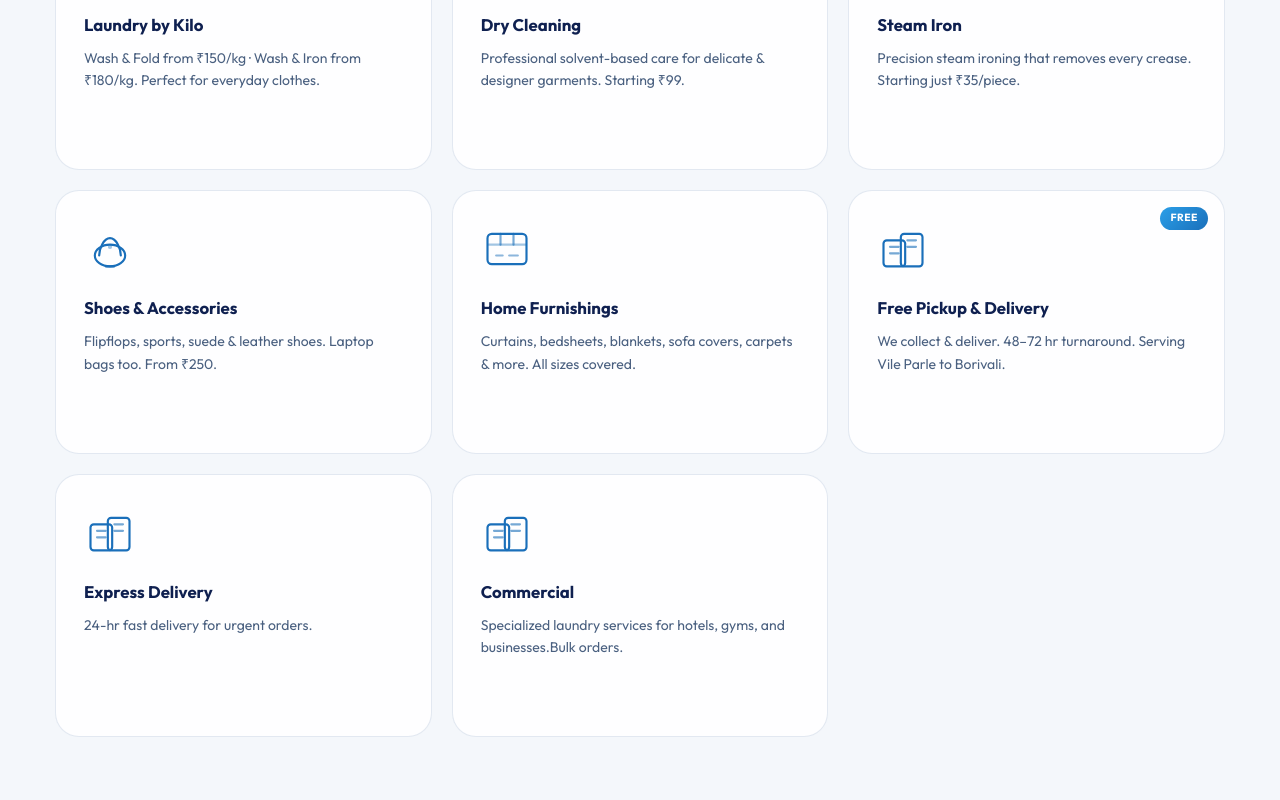
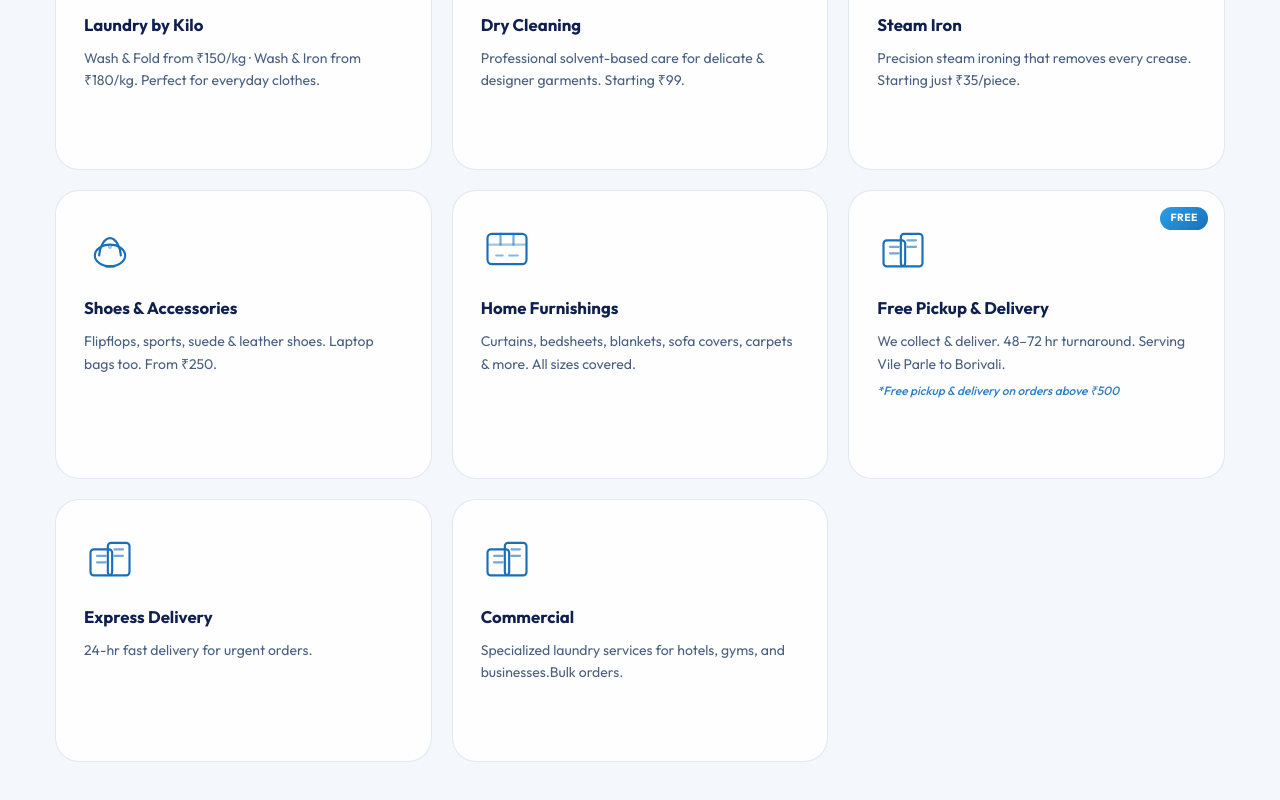
Before and after one commit to mxnxsh/super-dry, a React (Vite) app: page / in a window 1280 px wide. Shown: the part 1214-2014 px from the top of the page. Built offline with nearby package versions, Linux system fonts and the light colour scheme.

Commit message:
remove scroll and add disclaimer

```diff
--- a/src/components/Hero.jsx
+++ b/src/components/Hero.jsx
@@ -1,5 +1,5 @@
-import { useEffect, useRef } from 'react'
-import { motion, useScroll, useTransform, useSpring } from 'framer-motion'
+import { useRef } from 'react'
+import { motion } from 'framer-motion'
 import './Hero.css'
 
 function FloatingHanger() {
@@ -97,9 +97,6 @@ const itemVariants = {
 
 export default function Hero() {
   const ref = useRef(null)
-  const { scrollYProgress } = useScroll({ target: ref, offset: ['start start', 'end start'] })
-  const y = useSpring(useTransform(scrollYProgress, [0, 1], [0, 120]), { stiffness: 60, damping: 20 })
-  const opacity = useTransform(scrollYProgress, [0, 0.7], [1, 0])
 
   return (
     <section id="home" className="hero" ref={ref}>
@@ -108,7 +105,7 @@ export default function Hero() {
       <div className="hero__glow hero__glow--2" />
       <div className="hero__grid-overlay" />
 
-      <motion.div className="container hero__inner" style={{ y, opacity }}>
+      <motion.div className="container hero__inner">
         {/* Left content */}
         <motion.div
           className="hero__content"
--- a/src/components/Services.css
+++ b/src/components/Services.css
@@ -72,6 +72,15 @@
   font-size: 0.875rem;
   color: var(--text-secondary);
   line-height: 1.6;
+}
+
+.services__disclaimer {
+  font-size: 0.75rem;
+  color: var(--gold);
+  margin-top: 6px;
+  font-style: italic;
+  font-weight: 500;
+  opacity: 0.9;
 }
 
 .services__arrow {
--- a/src/components/Services.jsx
+++ b/src/components/Services.jsx
@@ -16,6 +16,7 @@ const services = [
     title: 'Laundry by Kilo',
     desc: 'Wash & Fold from ₹150/kg · Wash & Iron from ₹180/kg. Perfect for everyday clothes.',
     tag: 'Most Popular',
+    targetTab: 'laundry',
   },
   {
     icon: (
@@ -27,6 +28,7 @@ const services = [
     title: 'Dry Cleaning',
     desc: 'Professional solvent-based care for delicate & designer garments. Starting ₹99.',
     tag: 'Premium',
+    targetTab: 'drycleaning',
   },
   {
     icon: (
@@ -40,6 +42,7 @@ const services = [
     title: 'Steam Iron',
     desc: 'Precision steam ironing that removes every crease. Starting just ₹35/piece.',
     tag: null,
+    targetTab: 'steam-iron',
   },
   {
     icon: (
@@ -53,6 +56,7 @@ const services = [
     title: 'Shoes & Accessories',
     desc: 'Flipflops, sports, suede & leather shoes. Laptop bags too. From ₹250.',
     tag: null,
+    targetTab: 'accessories',
   },
   {
     icon: (
@@ -78,6 +82,7 @@ const services = [
     ),
     title: 'Free Pickup & Delivery',
     desc: 'We collect & deliver. 48–72 hr turnaround. Serving Vile Parle to Borivali.',
+    disclaimer: '*Free pickup & delivery on orders above ₹500',
     tag: 'Free',
   },
   {
@@ -369,6 +374,16 @@ export default function Services() {
     setPage(1)
   }
 
+  const handleServiceClick = (targetTab) => {
+    if (targetTab) {
+      handleTabChange(targetTab)
+    }
+    // slightly delay scroll to ensure React updates the DOM/tab switch first
+    setTimeout(() => {
+      document.querySelector('#pricing')?.scrollIntoView({ behavior: 'smooth', block: 'start' })
+    }, 50)
+  }
+
   return (
     <section id="services" className="section services" ref={ref}>
       <div className="container">
@@ -401,11 +416,14 @@ export default function Services() {
               animate={inView ? 'visible' : 'hidden'}
               whileHover={{ y: -8, scale: 1.02 }}
               transition={{ type: 'spring', stiffness: 300, damping: 20 }}
+              onClick={() => handleServiceClick(s.targetTab || 'all')}
+              style={{ cursor: 'pointer' }}
             >
               {s.tag && <span className="services__tag">{s.tag}</span>}
               <div className="services__icon">{s.icon}</div>
               <h3 className="services__title">{s.title}</h3>
               <p className="services__desc">{s.desc}</p>
+              {s.disclaimer && <p className="services__disclaimer">{s.disclaimer}</p>}
               <div className="services__arrow">
                 <svg width="16" height="16" viewBox="0 0 24 24" fill="none" stroke="currentColor" strokeWidth="2" strokeLinecap="round">
                   <path d="M5 12h14M12 5l7 7-7 7" />
```
